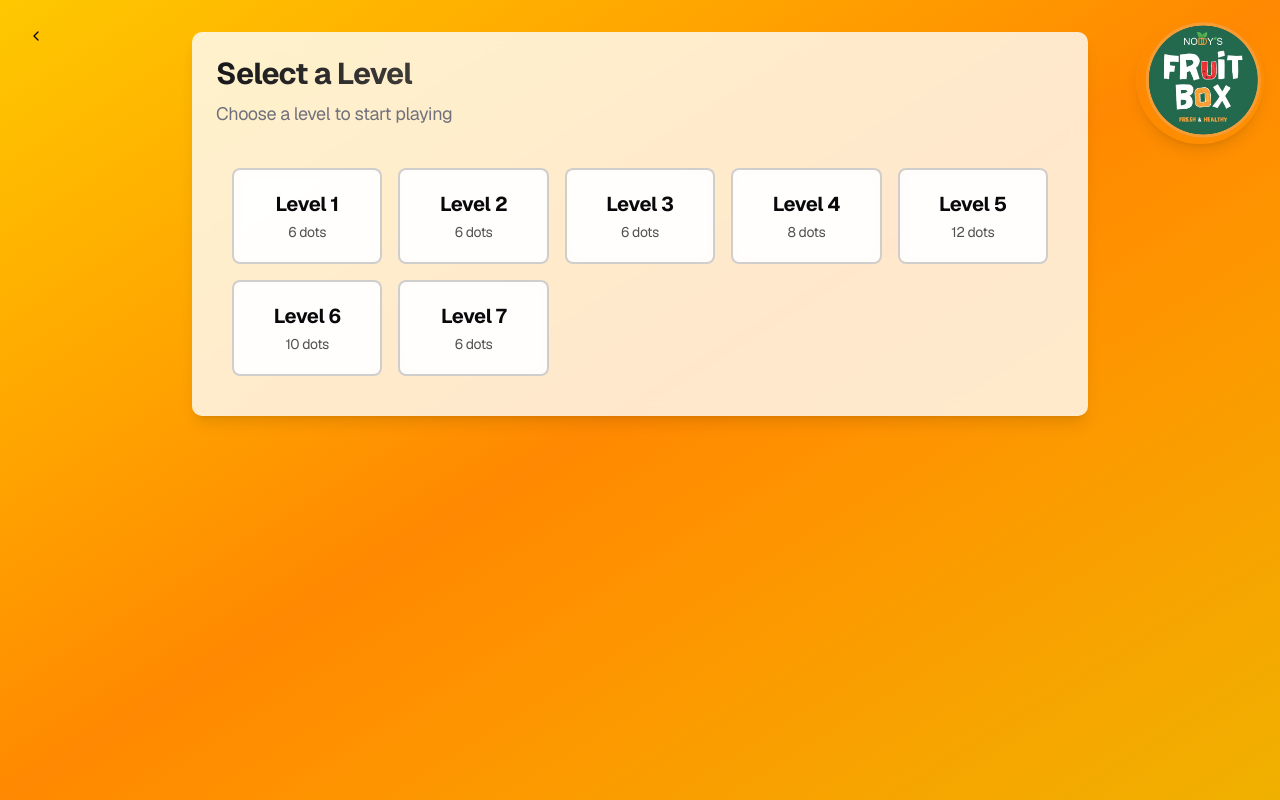
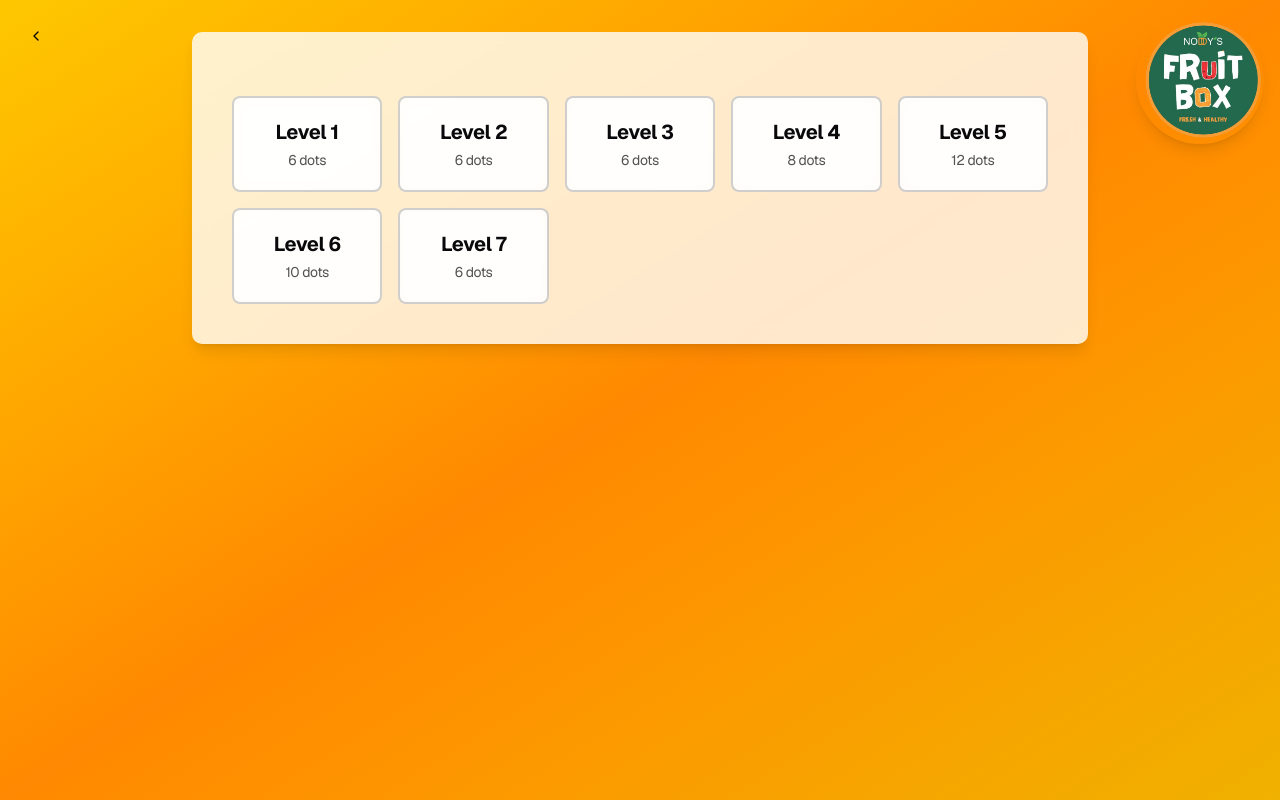
Before and after one commit to kstubhieeee/games, a Next.js app: page /zip-start/zip in a window 1280 px wide. Built offline with nearby package versions, Linux system fonts and the light colour scheme.

Commit message:
Refactor UI in zip page by removing level title and description from CardHeader for a cleaner layout. Update component structure to enhance visual clarity.

```diff
--- a/app/zip-start/zip/page.tsx
+++ b/app/zip-start/zip/page.tsx
@@ -26,17 +26,7 @@ export default function Home() {
       <div className="flex flex-col items-center gap-8">
         <Card className="w-full max-w-4xl shadow-lg border-0 bg-white/80 backdrop-blur-sm">
           <CardHeader className="flex flex-row items-center justify-between">
-            <div>
-              <CardTitle className="text-3xl font-bold bg-gradient-to-r from-primary to-primary/80 bg-clip-text text-transparent">
-                {selectedLevel ? `Level ${selectedLevel}` : "Select a Level"}
-              </CardTitle>
-              <CardDescription className="text-lg mt-2">
-                {selectedLevel
-                  ? `Connect the dots in order from 1 to ${puzzles[selectedLevel-1]?.length || 8}, moving only horizontally or vertically.`
-                  : "Choose a level to start playing"
-                }
-              </CardDescription>
-            </div>
+
             {!showLevelSelect && (
               <Button
                 variant="outline"
```
